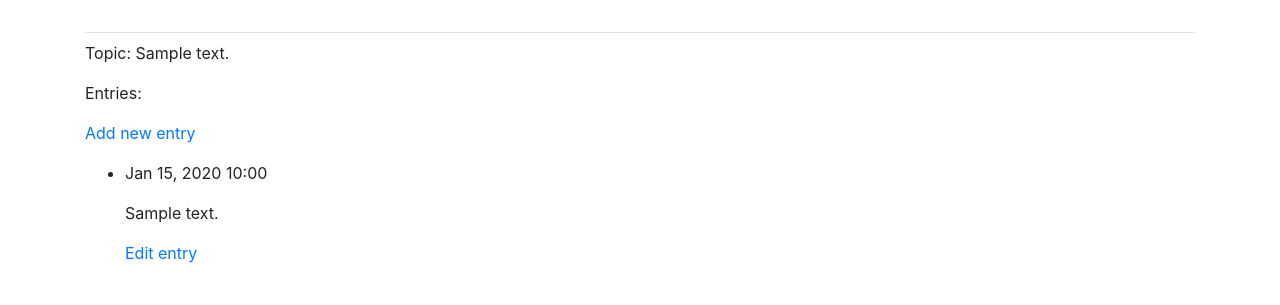
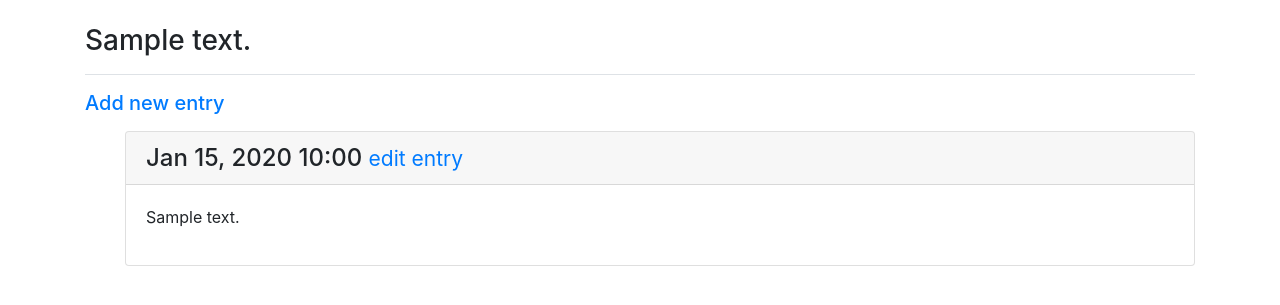
Before and after one commit to ver0nika4ka/PythonCrashCourse, a Django app: page /topics/1/ in a window 1280 px wide. Shown: the part 58-363 px from the top of the page. Run offline with Django 3.2, Linux system fonts and the light colour scheme; a user stored in the database is signed in; data comes from the database, SQL or seed files in the repository; tables that the repository leaves empty hold one stand-in row (values such as "Sample post"); some libraries are stand-ins or nearby versions.

Commit message:
Update& style topic template with bootstrap

```diff
--- a/project_3_django/learning_log/learning_logs/templates/learning_logs/topic.html
+++ b/project_3_django/learning_log/learning_logs/templates/learning_logs/topic.html
@@ -1,27 +1,28 @@
 {% extends 'learning_logs/base.html' %}
+{% load bootstrap4 %}
+
+{% block page_header %}
+  <h3>{{ topic }}</h3>
+{% endblock page_header %}
 
 {% block content %}
-
-  <p>Topic: {{ topic }}</p>
-
-  <p>Entries:</p>
   <p>
-    <a href="{% url 'learning_logs:new_entry' topic.id %}">Add new entry</a>
+    <h5><a href="{% url 'learning_logs:new_entry' topic.id %}">Add new entry</a></h5>
   </p>
-  <ul>
+    <ul>
   {% for entry in entries %}
-    <li>
-      <!--filter date format January 1, 2018 23:00.-->
-      <p>{{ entry.date_added|date:'M d, Y H:i' }}</p>
-      <!-- filter linebreaks in a format understood by browsers-->
-      <p>{{ entry.text|linebreaks }}</p>
-      <p>
-        <a href="{% url 'learning_logs:edit_entry' entry.id %}">Edit entry</a>
-      </p>
-    </li>
+    <div class="card mb-3">
+      <h4 class="card-header">
+          {{ entry.date_added|date:'M d, Y H:i' }}
+          <small><a href="{% url 'learning_logs:edit_entry' entry.id %}">
+            edit entry</a></small>
+      </h4>
+      <div class="card-body">
+        {{ entry.text|linebreaks }}
+      </div>
+    </div>
   {% empty %}
-    <li>There are no entries for this topic yet.</li>
+    <p>There are no entries for this topic yet.</p>
   {% endfor %}
-  </ul>
 
 {% endblock content %}
```
